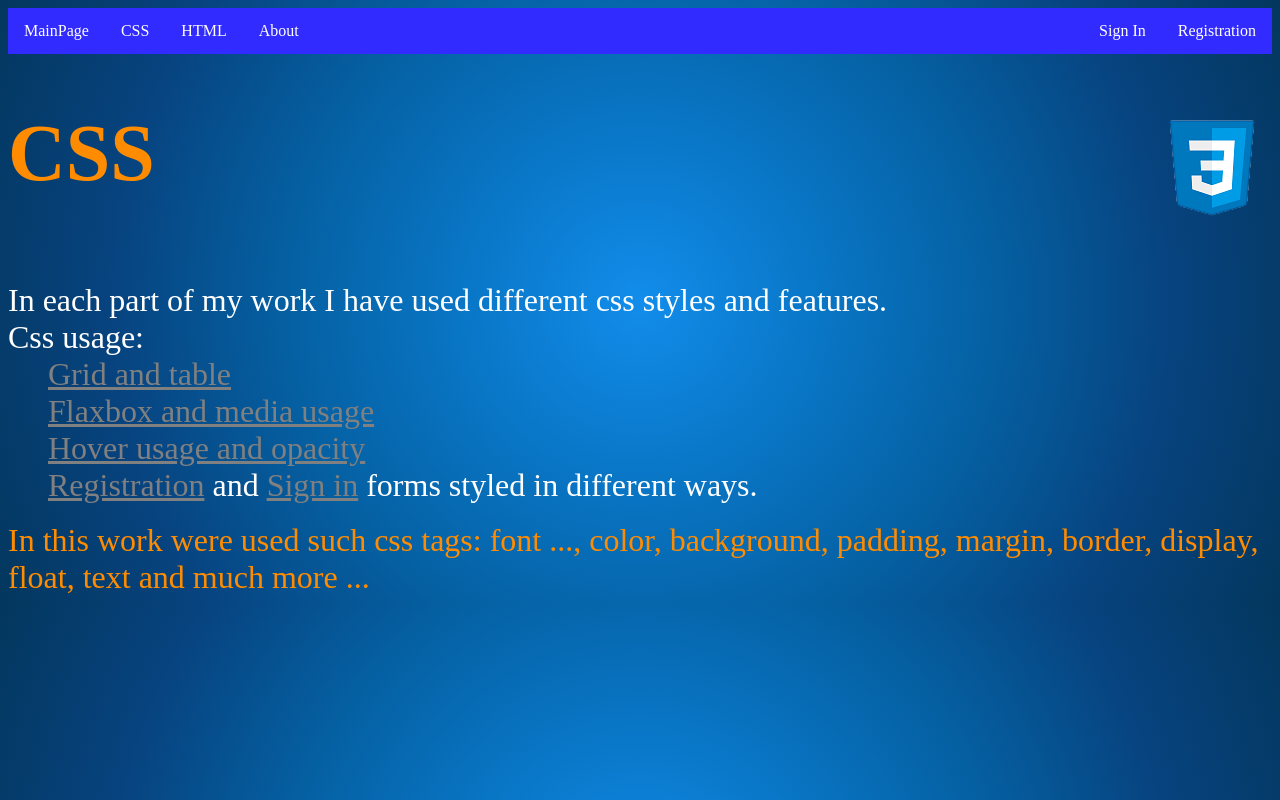
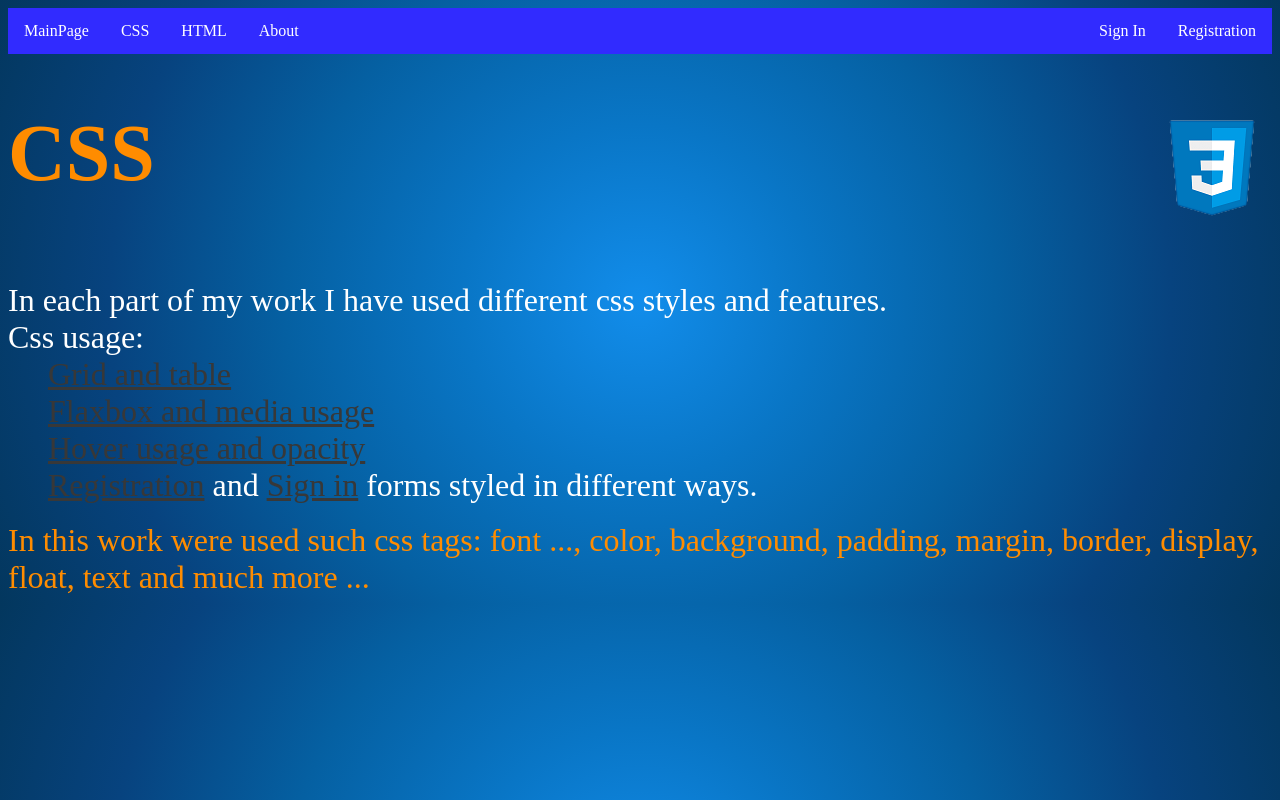
Before and after one commit to EntityFile/web_project, a plain HTML site: page html/intro_css.html in a window 1280 px wide. Drawn offline with Linux system fonts and the light colour scheme.

Commit message:
Update intro_css.css

```diff
--- a/css/intro_css.css
+++ b/css/intro_css.css
@@ -32,7 +32,7 @@ li a:hover {
 }
 #about a {
     margin-left: 40px;
-    color: grey;
+    color: #383838;
 }
 
 #about a:visited {
```
